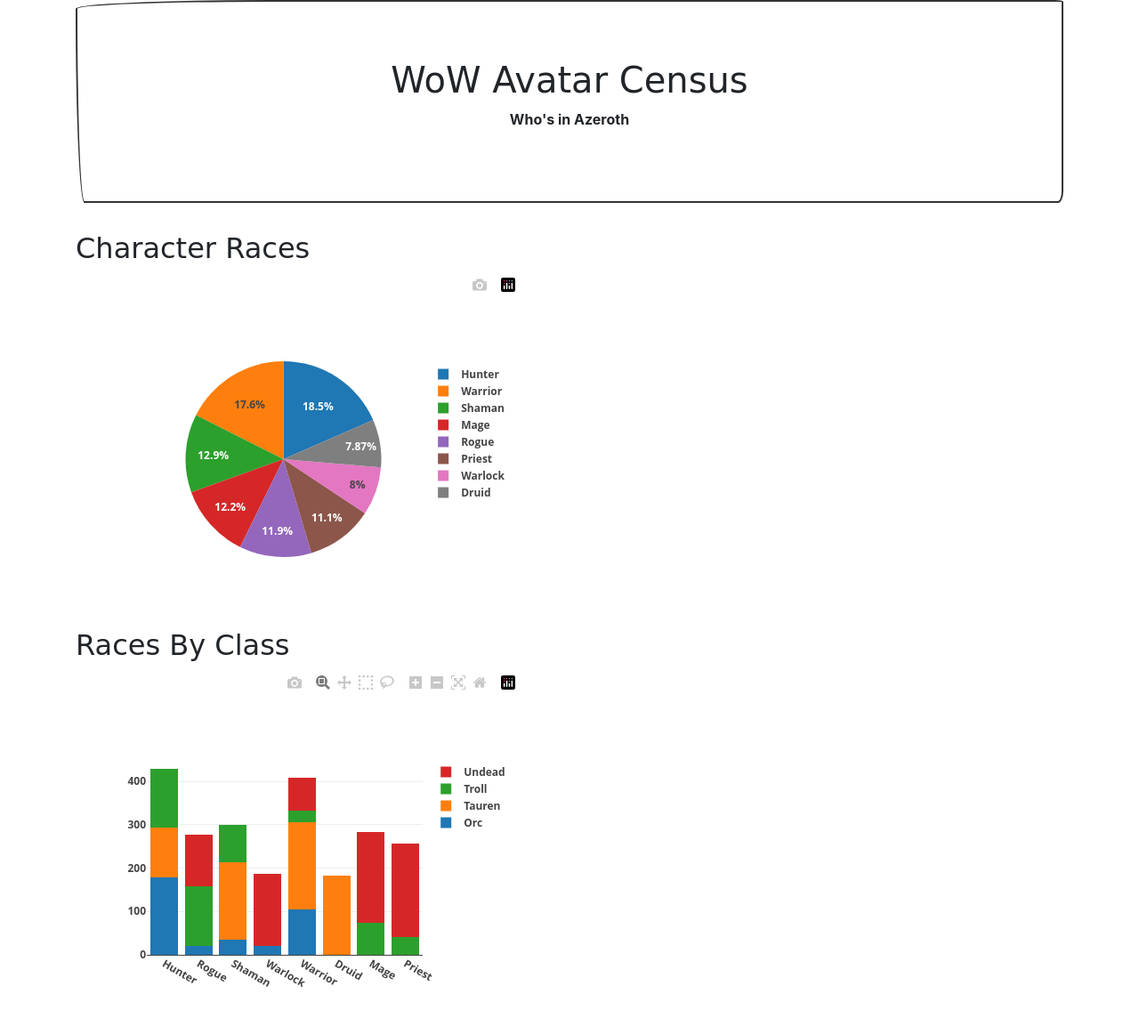
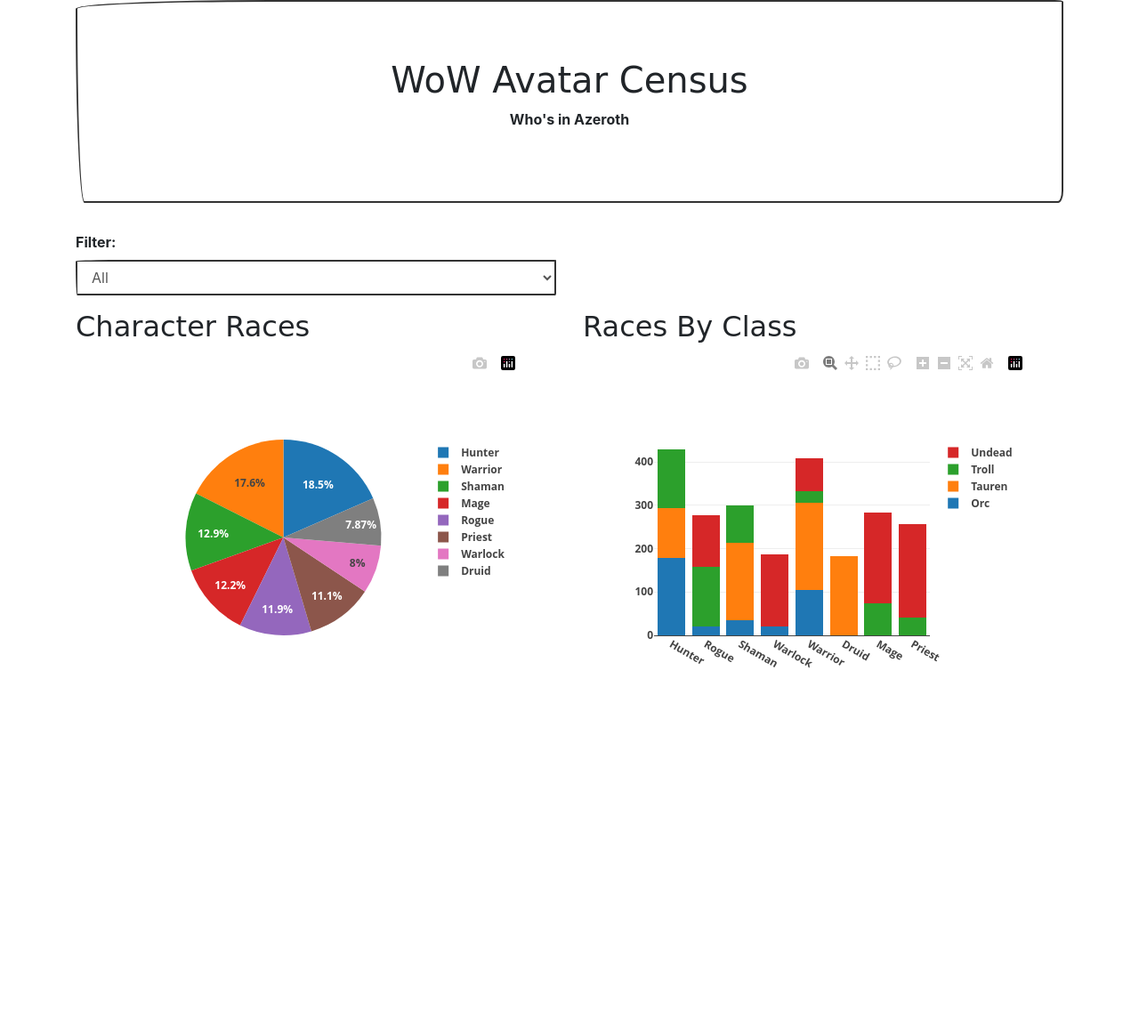
Before and after one commit to ryancollingwood/wow_avatar_history, a Flask app: page / in a window 1280 px wide. Shown: the whole page at 89% size. After the commit the page ends 751 px from the top, so only its background shows below. Run offline with Flask 2, Linux system fonts and the light colour scheme; data comes from the database, SQL or seed files in the repository; some libraries are stand-ins or nearby versions; some web fonts are replaced.

Commit message:
Update templates

```diff
--- a/templates/index.html
+++ b/templates/index.html
@@ -16,15 +16,23 @@
             <p>Who's in Azeroth</p>
         </div>
 
+
         <div class="row">
-            <div class="col-md-12">
+            <div class="col-md-6 col-sm-12">
+                <div class="form-group">
+                    <label for="sel-filter">Filter:</label>
+                    <select class="form-control" id="sel-filter">
+                      <option>All</option>
+                    </select>
+                  </div>
+            </div>
+        </div>
+        <div class="row">
+            <div class="col-md-6 col-sm-12">
                 <h2>Character Races</h2>
                 <div id="character-races-plot"></div>
             </div>
-        </div>
-
-        <div class="row">
-            <div class="col-md-12">
+            <div class="col-md-6 col-sm-12">
                 <h2>Races By Class</h2>
                 <div id="races-by-class-plot"></div>
             </div>
```
Also changed, not shown: templates/form.html (deleted, +0 -55 lines).
